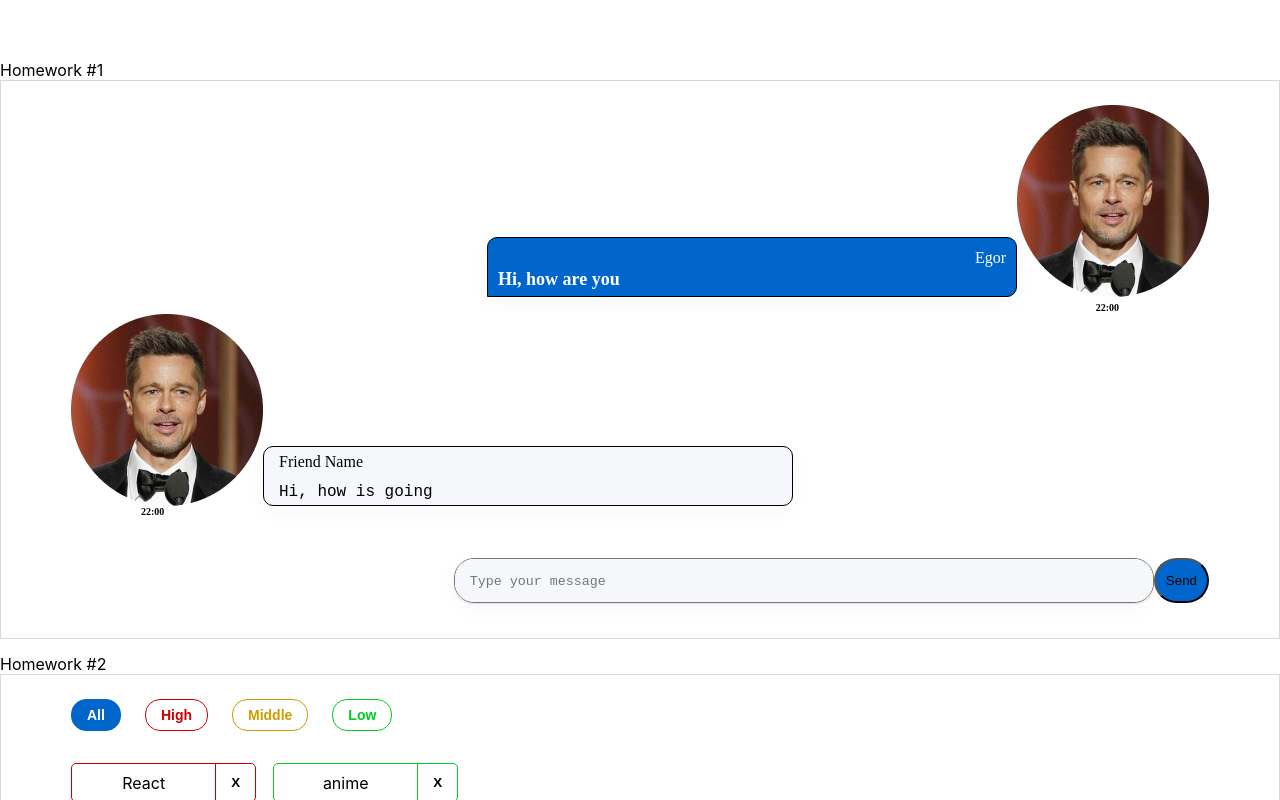
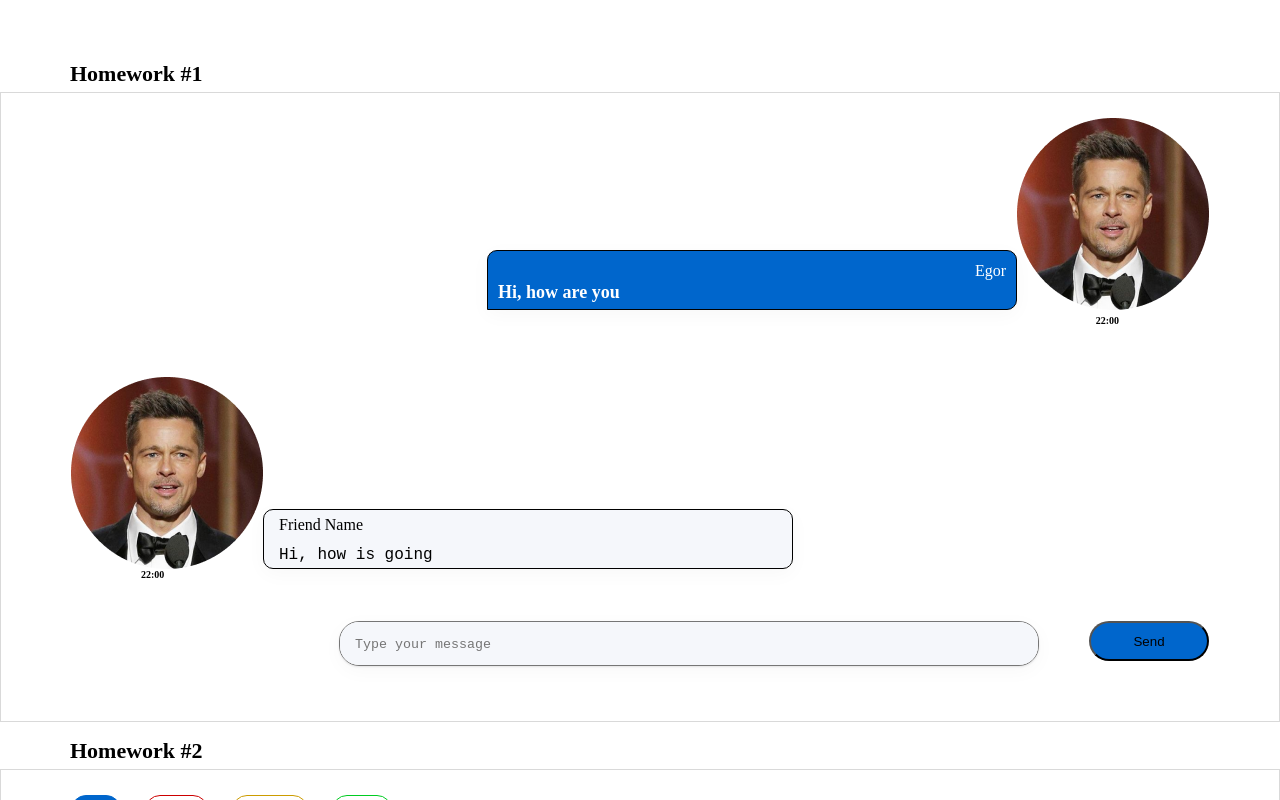
Before and after one commit to 1evgen/HomeWork, a React (Create React App) app: page / in a window 1280 px wide. Shown: the top 800 px of the page. Built offline with nearby package versions, Linux system fonts and the light colour scheme.

Commit message:
Added style CSS of sender

```diff
--- a/src/s1-main/App.module.css
+++ b/src/s1-main/App.module.css
@@ -2,24 +2,30 @@
         margin: 0;
     }
     .App {
+    }
+    .wrapper {
+        margin-top: 60px;
 
     }
-    .wrapper {
-    margin-top: 60px;
-
-    }
-
     .hwTitle {
-
+        font-family: 'Montserrat';
+        font-style: normal;
+        font-weight: 600;
+        font-size: 22px;
+        line-height: 27px;
+        color: #000000;
+        margin-bottom: 5px;
+        margin-left: 70px;
     }
 
     .hw {
         border: 1px solid #D9D9D9;
-        padding: 24px 70px  35px 70px
+        padding: 25px 70px  55px 70px;
 
     }
 
-    .futer{
+    .footer{
+
         margin-top: 15px;
     }
 
--- a/src/s2-homeworks/hw01/HW1.tsx
+++ b/src/s2-homeworks/hw01/HW1.tsx
@@ -70,7 +70,7 @@ const HW1 = () => {
                 <MessageSender M={Message} />
                 </div>
             </div>
-            <div className={s2.futer}></div>
+            <div className={s2.footer}></div>
         </div>
             </div>
     )
--- a/src/s2-homeworks/hw01/message-sender/MessageSender.module.css
+++ b/src/s2-homeworks/hw01/message-sender/MessageSender.module.css
@@ -5,10 +5,10 @@
     align-content: center;
 }
 
-.textarea  {
+.textarea {
     resize: none;
     width: 700px;
-   padding: 15px;
+    padding: 15px;
     border-radius: 20px 20px 20px 20px;
     background: #F5F7FB;
     box-shadow: 0px 5px 20px rgba(29, 33, 38, 0.03), 0px 1px 2px rgba(29, 33, 38, 0.1);
@@ -16,18 +16,24 @@
 }
 
 
-
 .button {
- background: #0066CC;
- border-radius: 30px;
- padding: 10px 10px;
-
+    background: #0066CC;
+    border-radius: 30px;
+    padding: 10px 10px;
+    width: 120px;
+    height: 40px;
+    margin-left: 50px;
 }
 
 .button:hover {
+
 
 }
 
 .button:active {
 
 }
+
+textarea::-webkit-scrollbar {
+    display: none;
+}
--- a/src/s2-homeworks/hw01/message/Message.module.css
+++ b/src/s2-homeworks/hw01/message/Message.module.css
@@ -58,6 +58,6 @@ width: 15px;
   font-weight: 600;
   font-size: 10px;
   line-height: 12px;
-
+  margin-bottom: 50px;
   color: #000000;
 }
```
